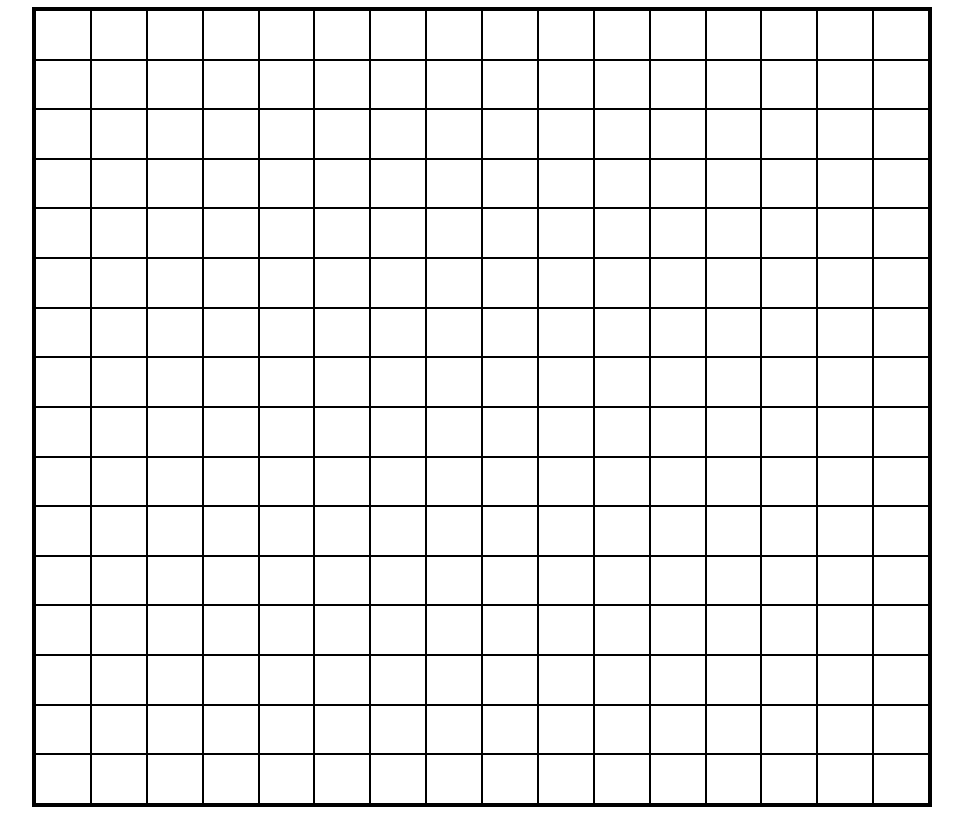
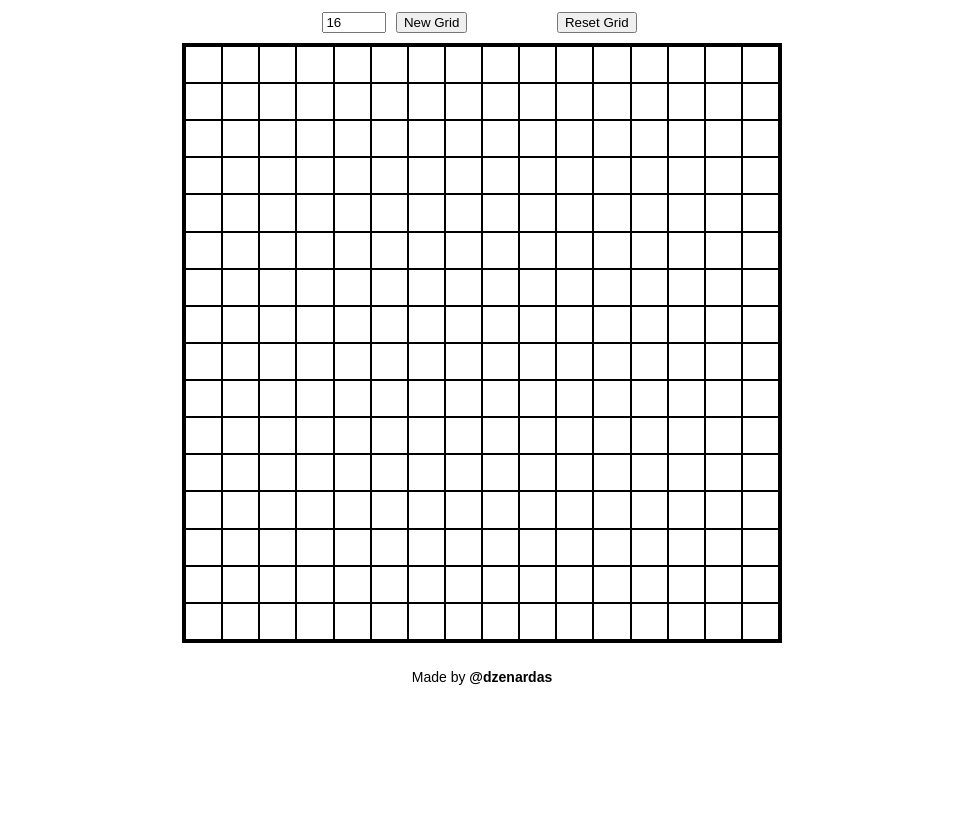
Before and after one commit to dzenardas/odin-etch_a_sketch, a plain HTML site: page index.html in a window 1280 px wide. Shown: the part 81-896 px from the top of the page, without its empty margins (158-1121 px from the left). After the commit the page ends 800 px from the top, so only its background shows below. Drawn offline with Linux system fonts and the light colour scheme.

Commit message:
Add "New Grid" and "Reset Grid" functionalities

```diff
--- a/index.html
+++ b/index.html
@@ -9,7 +9,17 @@
 <body>
     <h1>Etch-a-sketch</h1>
 
+    <div class="interaction">
+        <input type="number" id="gridSizeInput" min="1" max="100" value="16">
+        <button id="newGrid">New Grid</button>
+        <button id="resetGrid">Reset Grid</button>
+    </div>
+
     <div id="container" class="container"></div>
+
+    <footer>
+        <p>Made by <a href="https://github.com/dzenardas" target="_blank">@dzenardas</a></p>
+    </footer>
 
     <script src="main.js"></script>
 </body>
--- a/main.js
+++ b/main.js
@@ -1,14 +1,81 @@
 const GRID_SIZE = 16;
 
 const container = document.getElementById('container');
+const newGrid = document.getElementById('newGrid');
+const resetGrid = document.getElementById('resetGrid')
 
-for (let i = 0; i < GRID_SIZE * GRID_SIZE; i++) {
-    const square = document.createElement('square_grid');
-    square.className = 'square';
+let isDrawing = false;
 
-    square.addEventListener('click', function() {
-        square.style.backgroundColor = 'black';
+container.addEventListener('mousedown', function(e) {
+    if (e.button === 0) {
+        isDrawing = true;
+    }
+});
+
+container.addEventListener('mouseup', function(e) {
+    if (e.button === 0) {
+        isDrawing = false;
+    }
+});
+
+container.addEventListener('mouseleave', function() {
+    isDrawing = false;
+});
+
+function drawGrid(size) {
+    container.innerHTML = "";
+
+    for (let i = 0; i < size * size; i++) {
+        const square = document.createElement('div');
+        square.className = 'square';
+
+        square.style.width = `calc(100% / ${size})`;
+        square.style.height = `calc(100% / ${size})`;
+
+        square.addEventListener('mouseenter', function() {
+            if (isDrawing) {
+                square.style.backgroundColor = 'black';
+            }
+        });
+
+        square.addEventListener('mousedown', function() {
+            square.style.backgroundColor = 'black';
+        });
+
+        container.appendChild(square);
+    }
+}
+
+if (newGrid) {
+    newGrid.addEventListener('click', function () {
+        const sizeInput = document.getElementById('gridSizeInput');
+        let size = GRID_SIZE;
+
+        if (sizeInput) {
+            size = parseInt(sizeInput.value, 10);
+        }
+
+        if (isNaN(size) || size < 1) {
+            size = GRID_SIZE;
+        }
+
+        if (size > 100) {
+            size = 100;
+        }
+
+        drawGrid(size);
     });
+}
 
-    container.appendChild(square);
+if (resetGrid) {
+    resetGrid.addEventListener('click', function() {
+        const squares = document.querySelectorAll('.square');
+
+        squares.forEach(function(square) {
+            square.style.backgroundColor = 'white';
+        });
+
+    });
 }
+
+drawGrid(GRID_SIZE);
--- a/style.css
+++ b/style.css
@@ -1,5 +1,6 @@
 * {
     box-sizing: border-box;
+    font-family: Arial, Helvetica, sans-serif;
     /*outline: auto red;*/
 }
 
@@ -9,20 +10,50 @@ body {
     align-items: center;
 }
 
+.interaction {
+    margin-bottom: 5px;
+}
+
 .container {
-    width: 900px;
-    height: 800px;
+    width: 600px;
+    height: 600px;
     display: flex;
     flex-wrap: wrap;
     border: 3px solid;
+    background: white;
 }
 
 .square {
-    width: calc(100% / 16);
-    height: calc(100% / 16);
     border: 1px solid black;
 }
 
 .square:hover {
     background-color: lightgray;
 }
+
+#newGrid {
+    margin: 5px;
+}
+
+#resetGrid {
+    margin: 5px;
+    margin-left: 80px;
+}
+
+footer {
+    position: fixed;
+    bottom: 20px;
+    text-align: center;
+    color: black;
+    font-size: 14px;
+}
+
+footer a {
+    color: black;
+    text-decoration: none;
+    font-weight: bold;
+}
+
+footer a:hover {
+    text-decoration: underline;
+}
```
